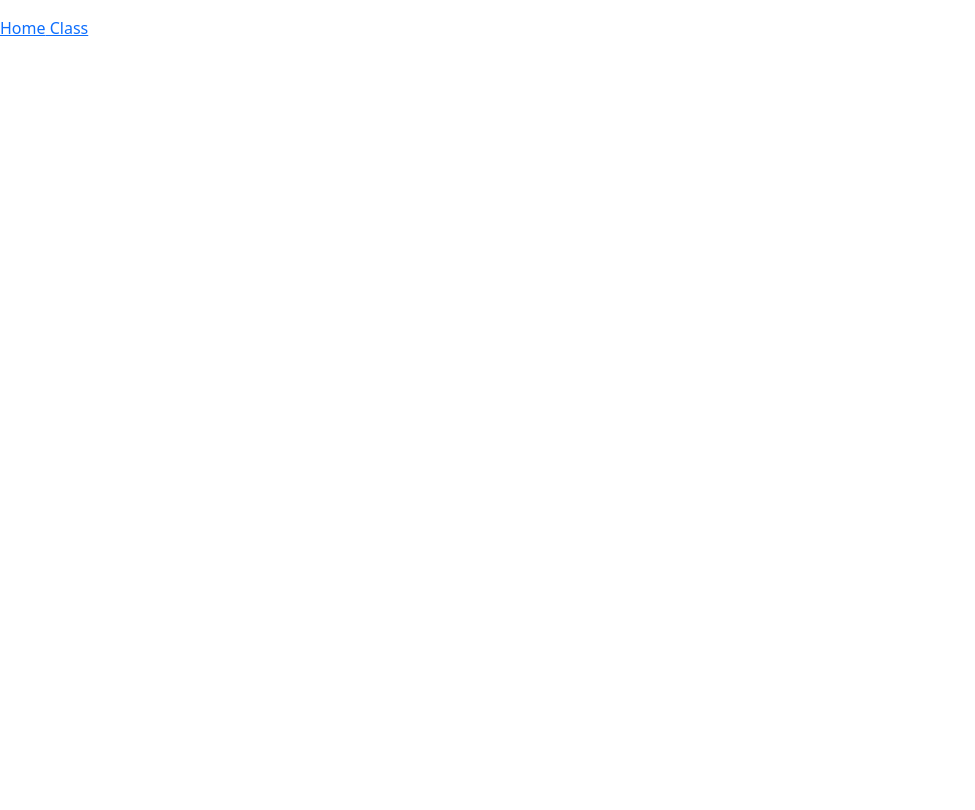
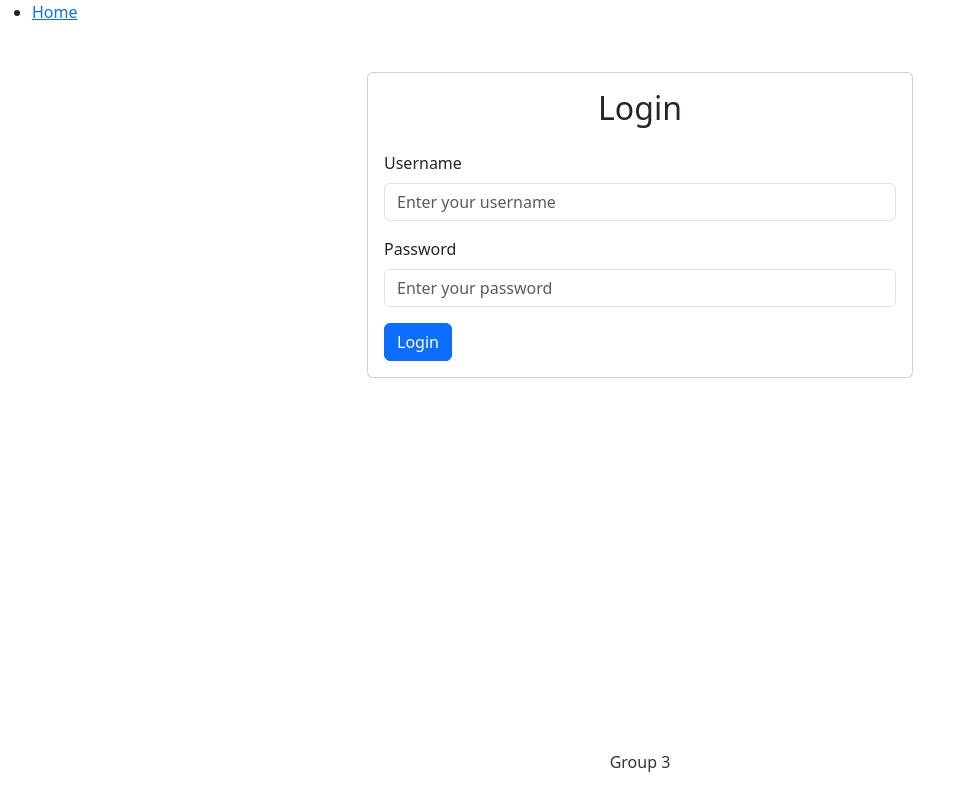
Before and after one commit to freddycmh/ClassmateFinder, a React (Create React App) app: page /login in a window 1280 px wide. Before the commit this address had no page. Shown: the top 810 px of the page, without its empty margins (0-975 px from the left). Built offline with nearby package versions, Linux system fonts and the light colour scheme.

Commit message:
added login and signup pages

```diff
--- a/src/App.css
+++ b/src/App.css
@@ -98,3 +98,13 @@ nav {
     padding: 10px; /* Add padding for better visual appearance */
     border-radius: 5px; /* Add border radius for rounded corners */
 }
+
+
+/* LoginPage.css */
+.container {
+    height: 100vh;
+}
+
+.card {
+    width: 100%;
+}
--- a/src/App.js
+++ b/src/App.js
@@ -1,66 +1,38 @@
+// App.js
 import React from 'react';
-// import { BrowserRouter, Route, Routes, Link } from 'react-router-dom';
 import { BrowserRouter as Router, Routes, Route, Link } from 'react-router-dom';
 import Home from './Pages/Home';
+import LoginPage from './Pages/LoginPage';
+import SignupPage from './Pages/SignupPage';
+import Header from './Components/Header';
 import Footer from './Components/Footer';
-import Card from './Components/Card';
-import Class from './Pages/Class';
-import Student from './Pages/Student';
-import Quizlet from './Pages/Quizlet';
-import './App.css'; // Import your CSS for the old-style layout.
+import { AuthProvider } from './Components/AuthContext';
 
 function App() {
-  console.log("testing")
   return (
-    // <div className="App">
-    //   <Header />
-    //   <BrowserRouter>
-    //     <Routes>
-    //       <Route path="/classmate" element={<Class />} />
-    //       <Route path="/quizcard" element={<Quizlet />} />
-    //       {/* <Route path="/" element={<Home />} /> */}
-    //     </Routes>
-    //   </BrowserRouter>
-    //   <Footer />
-    // </div>
     <Router>
-      <div className="App">
-        <nav className="navbar"></nav>
-        <Link to="/"> Home</Link>
-        <Link to="/class"> Class</Link>
 
-      </div>
+      <AuthProvider>
+        <div className="App">
+          <nav>
+            <ul>
+              <li>
+                <Link to="/">Home</Link>
+              </li>
 
-      <Routes>
-        <Route path="/" element={<Home />} />
-        <Route path="/class/:classname" element={<Class />} />
-        <Route path="/student/:studentData" element={<Student />}/>
-      </Routes>
+            </ul>
+          </nav>
+          <Routes>
+            <Route path="/" element={<Home />} />
+            <Route path="/login" element={<LoginPage />} />
+            <Route path="/signup" element={<SignupPage />} />
 
+          </Routes>
+          <Footer />
+        </div>
+      </AuthProvider>
     </Router>
-
   );
 }
 
-// function Home() {
-//   const tabs = [
-//     { name: 'classmate', img: 'https://images-platform.99static.com/Mz2IYNEW6EzNgv9RSix25T6qehw=/0x0:960x960/500x500/top/smart/99designs-contests-attachments/129/129413/attachment_129413311' },
-//     { name: 'quizcard', img: 'https://t3.ftcdn.net/jpg/02/10/55/50/360_F_210555062_97wqh5aRVaV2c7zcbY3zdMTYqxUpjF4j.webp' },
-//   ];
-
-//   return (
-//     <div>
-//       <br />
-//       <div className="actionCard">
-//         {tabs.map((tab, index) => (
-//           <Link to={`/${tab.name.toLowerCase()}`} key={index}>
-//             <Card name={tab.name} img={tab.img} />
-//           </Link>
-//         ))}
-
-//       </div>
-//     </div>
-//   );
-// }
-
 export default App;
--- a/src/Components/Header.js
+++ b/src/Components/Header.js
@@ -1,6 +1,6 @@
 import React from 'react';
 import { useAuth } from '../Components/AuthContext';
-import {Link} from 'react-router-dom'
+import { Link } from 'react-router-dom';
 import Login from './Login';
 import Signup from './Signup';
 
@@ -9,22 +9,29 @@ function Header() {
 
   return (
     <nav className="navbar navbar-expand-lg navbar-light bg-light">
-      <a className="navbar-brand" href="#">Navbar</a>
-      <button className="navbar-toggler" type="button" data-toggle="collapse" data-target="#navbarNav" aria-controls="navbarNav" aria-expanded="false" aria-label="Toggle navigation">
-        <span className="navbar-toggler-icon"></span>
-      </button>
+      <a className="navbar-brand" href="#">
+        Navbar
+      </a>
+
+      {/* Navigation links */}
       <div className="collapse navbar-collapse" id="navbarNav">
         <ul className="navbar-nav">
-          <li className="nav-item active">
-            <Link to="/" className="nav-link">Home</Link>
+          <li className="nav-item">
+            <Link to="/" className="nav-link">
+              Home
+            </Link>
           </li>
+          <li className="nav-item">
+            <Link to="/class" className="nav-link">
+              Class
+            </Link>
+          </li>
+          {/* Add other navigation links as needed */}
         </ul>
-        <ul className="navbar-nav">
-          <li className="nav-item active">
-            <Link to="/class" className="nav-link">Class</Link>
-          </li>
-        </ul>
-        <ul className="navbar-nav" style={{ marginLeft: 'auto' }}>
+      </div>
+
+      {/* User-related content */}
+      <ul className="navbar-nav ml-auto">
         {user ? (
           <>
             <li className="nav-item">
@@ -36,12 +43,15 @@ function Header() {
           </>
         ) : (
           <>
-              <li className="nav-item"><Login /></li>
-              <li className="nav-item"><Signup /></li>
+            <li className="nav-item">
+              <Login />
+            </li>
+            <li className="nav-item">
+              <Signup />
+            </li>
           </>
         )}
       </ul>
-      </div>
     </nav>
   );
 }
--- a/src/Components/Login.js
+++ b/src/Components/Login.js
@@ -1,18 +1,22 @@
 // Login.js
 import React from 'react';
 import { useAuth } from '../Components/AuthContext';
+import { useNavigate } from 'react-router-dom';
 
-function Login() {
+const Login = () => {
   const { login } = useAuth();
+  const navigate = useNavigate();
 
   const handleLogin = () => {
-    // Implement login logic and set user name
-    login('User Name');
-  }
+
+    navigate('/login');
+  };
 
   return (
-    <button className="btn btn-primary" onClick={handleLogin}>Login</button>
+    <button className="btn btn-primary" onClick={handleLogin}>
+      Login
+    </button>
   );
-}
+};
 
 export default Login;
--- a/src/Components/Signup.js
+++ b/src/Components/Signup.js
@@ -1,19 +1,23 @@
 // Signup.js
 import React from 'react';
 import { useAuth } from '../Components/AuthContext';
+import { useNavigate } from 'react-router-dom';
 
-
-function Signup() {
+const Signup = () => {
   const { login } = useAuth();
+  const navigate = useNavigate();
 
   const handleSignup = () => {
-    // Implement sign-up logic and set user name
-    login('User Name');
-  }
+
+    // Navigate to the signup route
+    navigate('/signup');
+  };
 
   return (
-    <button className="btn btn-success" onClick={handleSignup}>Sign Up</button>
+    <button className="btn btn-success" onClick={handleSignup}>
+      Sign Up
+    </button>
   );
-}
+};
 
 export default Signup;
--- /dev/null
+++ b/src/Pages/LoginPage.js
@@ -0,0 +1,65 @@
+import React, { useState } from 'react';
+import { useNavigate } from 'react-router-dom';
+import { useAuth } from '../Components/AuthContext';
+
+const LoginPage = () => {
+  const { login } = useAuth();
+  const navigate = useNavigate();
+  const [username, setUsername] = useState('');
+
+  const handleLogin = () => {
+
+    login(username);
+
+    navigate('/');
+  };
+
+  return (
+    <div className="container mt-5">
+      <div className="row justify-content-center">
+        <div className="col-md-6">
+          <div className="card">
+            <div className="card-body">
+              <h2 className="card-title text-center mb-4">Login</h2>
+              <form>
+                <div className="mb-3">
+                  <label htmlFor="username" className="form-label">
+                    Username
+                  </label>
+                  <input
+                    type="text"
+                    className="form-control"
+                    id="username"
+                    placeholder="Enter your username"
+                    value={username}
+                    onChange={(e) => setUsername(e.target.value)}
+                  />
+                </div>
+                <div className="mb-3">
+                  <label htmlFor="password" className="form-label">
+                    Password
+                  </label>
+                  <input
+                    type="password"
+                    className="form-control"
+                    id="password"
+                    placeholder="Enter your password"
+                  />
+                </div>
+                <button
+                  type="button"
+                  className="btn btn-primary btn-block"
+                  onClick={handleLogin}
+                >
+                  Login
+                </button>
+              </form>
+            </div>
+          </div>
+        </div>
+      </div>
+    </div>
+  );
+};
+
+export default LoginPage;
--- /dev/null
+++ b/src/Pages/SignupPage.js
@@ -0,0 +1,65 @@
+import React, { useState } from 'react';
+import { useNavigate } from 'react-router-dom';
+import { useAuth } from '../Components/AuthContext';
+
+const SignupPage = () => {
+  const { login } = useAuth();
+  const navigate = useNavigate();
+  const [username, setUsername] = useState('');
+
+  const handleLogin = () => {
+
+    login(username);
+
+    navigate('/');
+  };
+
+  return (
+    <div className="container mt-5">
+      <div className="row justify-content-center">
+        <div className="col-md-6">
+          <div className="card">
+            <div className="card-body">
+              <h2 className="card-title text-center mb-4">Sign up</h2>
+              <form>
+                <div className="mb-3">
+                  <label htmlFor="username" className="form-label">
+                    Username
+                  </label>
+                  <input
+                    type="text"
+                    className="form-control"
+                    id="username"
+                    placeholder="Enter your username"
+                    value={username}
+                    onChange={(e) => setUsername(e.target.value)}
+                  />
+                </div>
+                <div className="mb-3">
+                  <label htmlFor="password" className="form-label">
+                    Password
+                  </label>
+                  <input
+                    type="password"
+                    className="form-control"
+                    id="password"
+                    placeholder="Enter your password"
+                  />
+                </div>
+                <button
+                  type="button"
+                  className="btn btn-primary btn-block"
+                  onClick={handleLogin}
+                >
+                  Sign up
+                </button>
+              </form>
+            </div>
+          </div>
+        </div>
+      </div>
+    </div>
+  );
+};
+
+export default SignupPage;
```
Lines whose indentation alone changed are shown as unchanged.
